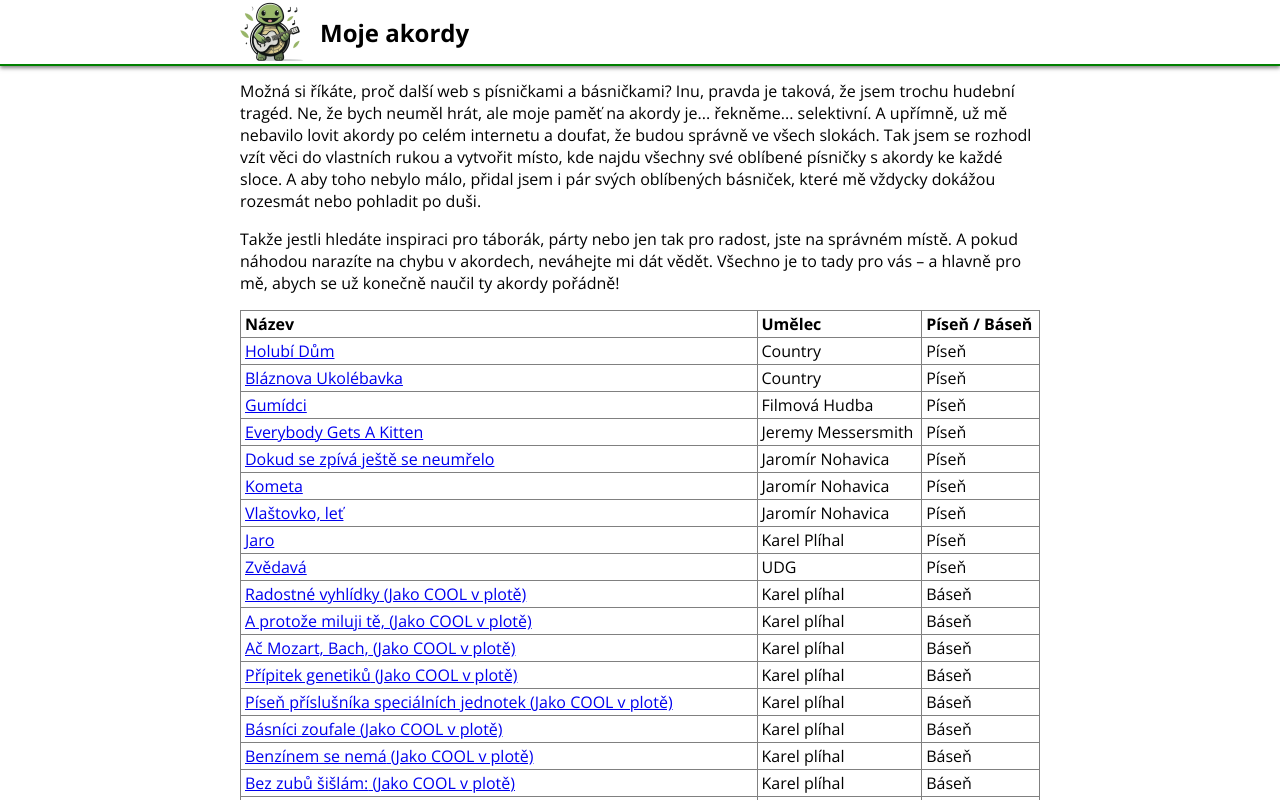
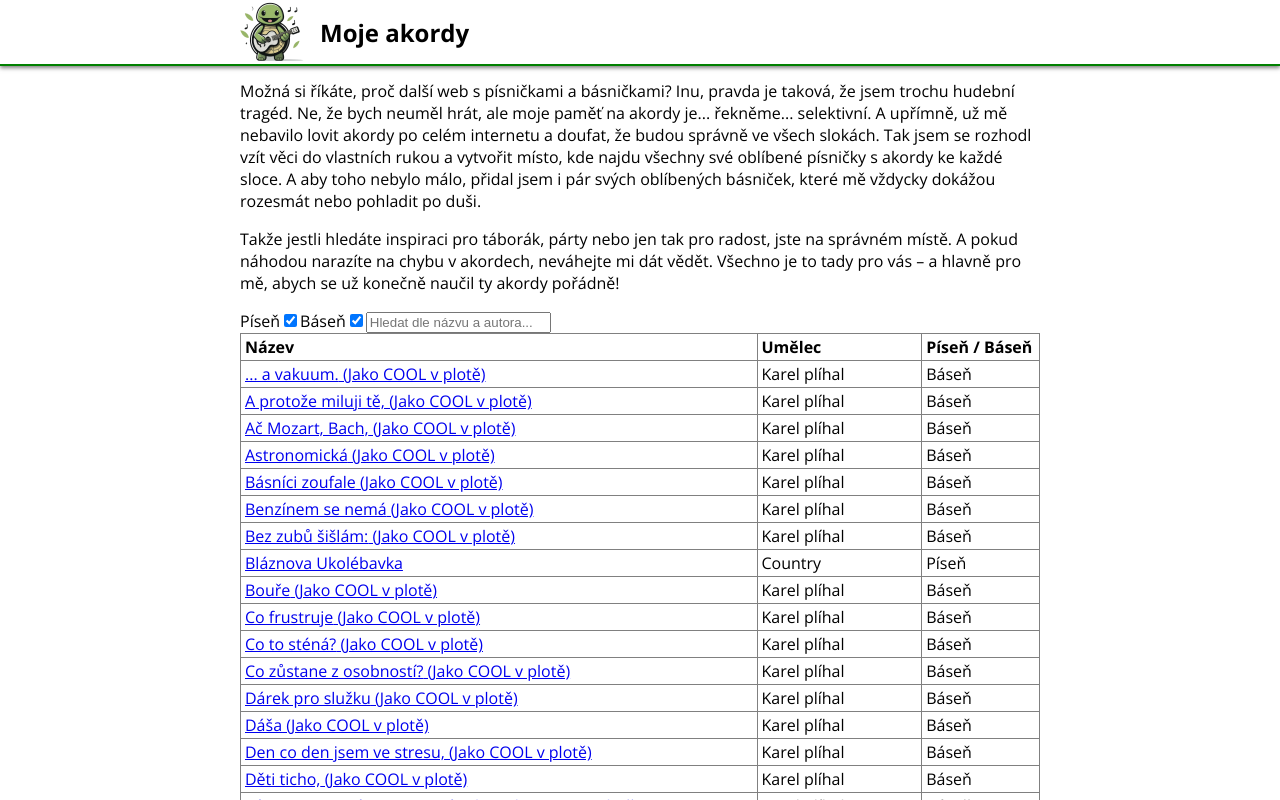
Before and after one commit to ingSlonik/moje-akordy, a Next.js app: page / in a window 1280 px wide. Shown: the top 800 px of the page. Built offline with nearby package versions, Linux system fonts and the light colour scheme.

Commit message:
Implement search with sort

```diff
--- a/src/app/page.tsx
+++ b/src/app/page.tsx
@@ -1,7 +1,7 @@
-import Link from "next/link";
 import { location } from "@/services/common";
 
 import { Song } from "../../types";
+import SongTable from "@/components/SongTable";
 
 export default async function Home() {
   const res = await fetch(location + '/api/song', { cache: "no-store" });
@@ -25,26 +25,6 @@ export default async function Home() {
       Všechno je to tady pro vás – a hlavně pro mě, abych se už konečně naučil ty akordy pořádně!
     </p>
 
-    <table>
-      <thead>
-        <tr>
-          <th>Název</th>
-          <th>Umělec</th>
-          <th>Píseň / Báseň</th>
-        </tr>
-      </thead>
-      <tbody>
-        {songs.map(song => <tr key={song.file}>
-          <td>
-            <Link href={`/${song.file}${song.type === "poem" ? `/${encodeURIComponent(song.title)}` : ""}`}>
-              {song.title}
-              {song.bookTitle && ` (${song.bookTitle})`}
-            </Link>
-          </td>
-          <td>{song.artist}</td>
-          <td>{song.type === "song" ? "Píseň" : "Báseň"}</td>
-        </tr>)}
-      </tbody>
-    </table>
+    <SongTable songs={songs} />
   </main>;
 }
--- /dev/null
+++ b/src/components/SongTable.tsx
@@ -0,0 +1,78 @@
+"use client"
+
+import { useMemo, useState } from "react";
+import Link from "next/link";
+
+import { Song } from "../../types";
+
+export default function SongTable(props: { songs: Song[] }) {
+
+    const [search, setSearch] = useState("");
+    const [type, setType] = useState<Array<"song" | "poem">>(["song", "poem"]);
+
+    const songs = useMemo(() => {
+        let songs = props.songs
+            .filter(song => type.includes(song.type))
+            .map(s => ({
+                ...s,
+                search: removeDiacritic(`${s.title} ${s.artist} ${s.bookTitle}`.toLocaleLowerCase()),
+            }));
+
+        if (search) {
+            const searchWords = removeDiacritic(search.toLocaleLowerCase()).split(" ");
+            for (const word of searchWords) {
+                songs = songs.filter(song => song.search.includes(word));
+            }
+        }
+
+        return songs
+            .sort((a, b) => a.title.localeCompare(b.title));
+    }, [props.songs, search, type]);
+
+    function handleType(typ: "song" | "poem") {
+        if (type.includes(typ)) {
+            setType(type.filter(t => t !== typ));
+        } else {
+            setType([...type, typ]);
+        }
+    }
+
+    return <>
+        <label>
+            Píseň
+            <input type="checkbox" checked={type.includes("song")} onChange={() => handleType("song")} />
+        </label>
+        <label>
+            Báseň
+            <input type="checkbox" checked={type.includes("poem")} onChange={() => handleType("poem")} />
+        </label>
+
+        <input type="text" placeholder="Hledat dle názvu a autora..." value={search} onChange={(e) => setSearch(e.target.value)} />
+        <table>
+            <thead>
+                <tr>
+                    <th>Název</th>
+                    <th>Umělec</th>
+                    <th>Píseň / Báseň</th>
+                </tr>
+            </thead>
+            <tbody>
+                {songs.length < 1 && <tr><td colSpan={3} style={{ textAlign: "center" }}>To co hledáš tu není...</td></tr>}
+                {songs.map((song, i) => <tr key={i}>
+                    <td>
+                        <Link href={`/${song.file}${song.type === "poem" ? `/${encodeURIComponent(song.title)}` : ""}`}>
+                            {song.title}
+                            {song.bookTitle && ` (${song.bookTitle})`}
+                        </Link>
+                    </td>
+                    <td>{song.artist}</td>
+                    <td>{song.type === "song" ? "Píseň" : "Báseň"}</td>
+                </tr>)}
+            </tbody>
+        </table >
+    </>;
+}
+
+function removeDiacritic(str: string) {
+    return str.normalize("NFD").replace(/[\u0300-\u036f]/g, "");
+}
```
